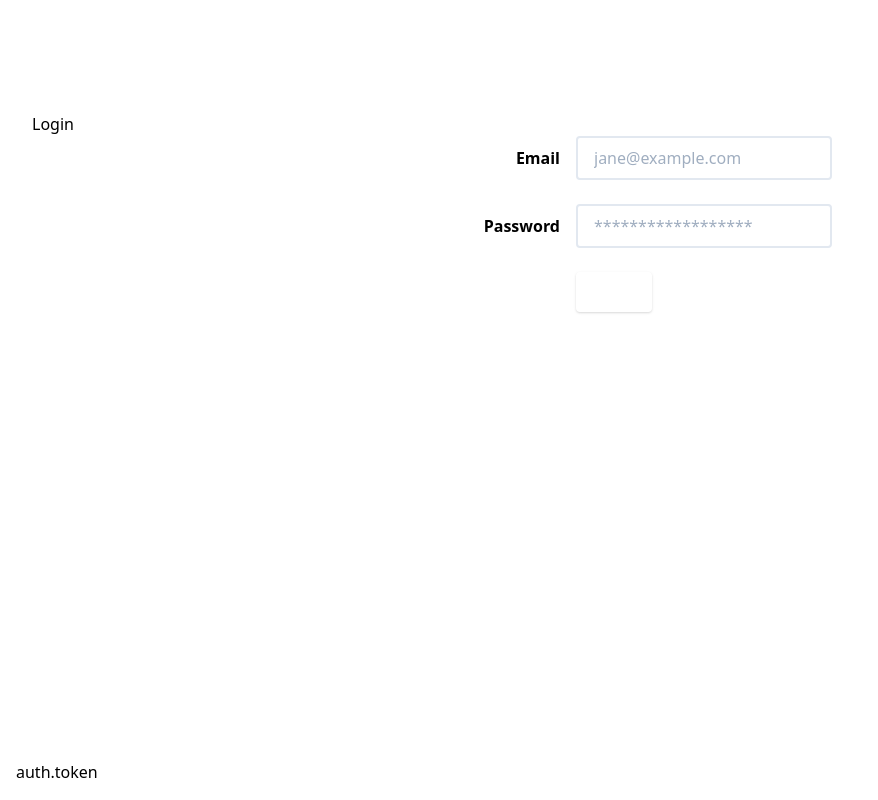
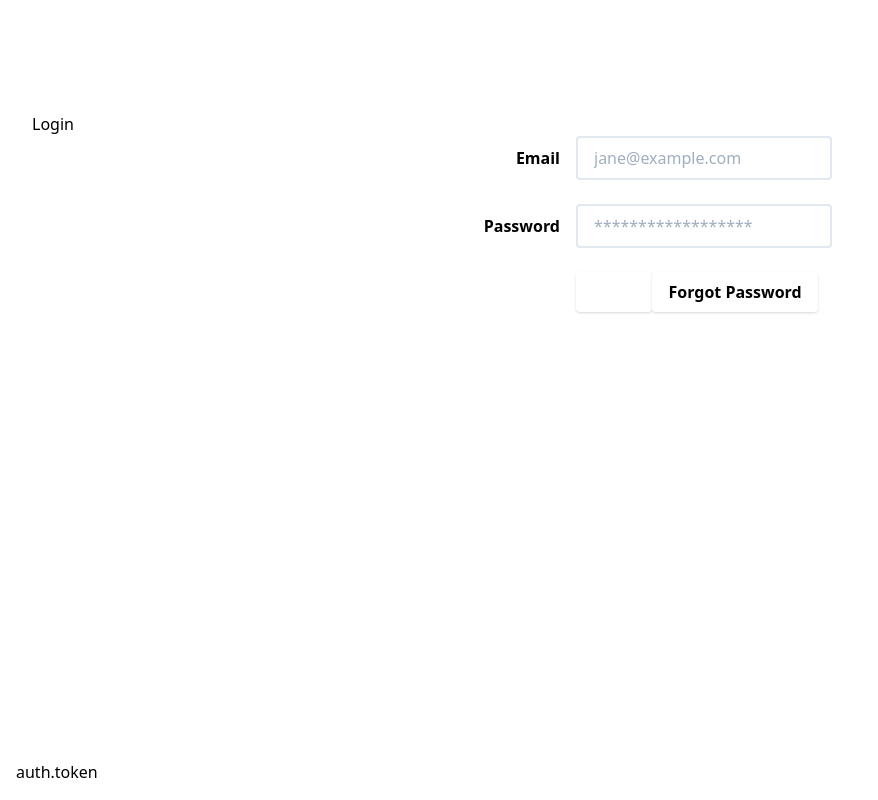
Before and after one commit to stagerightlabs/laravel-jwt-server, a Vue app in the folder vue/: page /#/login in a window 1280 px wide. Shown: the whole page, without its empty margins (0-878 px from the left). Built offline with nearby package versions, Linux system fonts and the light colour scheme; no server answers.

Commit message:
Extract validation message helpers to a mixin.

```diff
--- a/vue/src/components/Login.vue
+++ b/vue/src/components/Login.vue
@@ -32,6 +32,11 @@
             type="button"
             @click.prevent="login">Login
           </button>
+          <button
+            class="shadow bg-white border-1 border-purple hover:bg-purple-light text-black font-bold py-2 px-4 rounded"
+            type="button"
+            @click.prevent="forgot">Forgot Password
+          </button>
         </div>
       </div>
     </form>
@@ -39,7 +44,10 @@
 </template>
 
 <script>
+import validation from '../mixins/validation'
+
 export default {
+  mixins: [validation],
   data () {
     return {
       credentials: {
@@ -47,10 +55,12 @@ export default {
         password: ''
       },
       apiUrl: process.env.API_URL,
-      errors: {}
     }
   },
   methods: {
+    forgot() {
+      this.$router.push({name: 'ForgotPassword'})
+    },
     login () {
       let self = this
       this.clearErrors()
@@ -74,17 +84,6 @@ export default {
       }
       this.clearErrors()
     },
-    clearErrors () {
-      this.errors = {}
-    },
-    hasError (key) {
-      return this.errors.hasOwnProperty(key)
-    },
-    getErrorMessage (key) {
-      if (this.errors.hasOwnProperty(key)) {
-        return this.errors[key][0]
-      }
-    }
   }
 }
 </script>
--- /dev/null
+++ b/vue/src/mixins/validation.js
@@ -0,0 +1,20 @@
+export default {
+  data() {
+    return {
+      errors: {}
+    }
+  },
+  methods: {
+    hasError(key) {
+      return this.errors.hasOwnProperty(key)
+    },
+    getErrorMessage(key) {
+      if (this.errors.hasOwnProperty(key)) {
+        return this.errors[key][0]
+      }
+    },
+    clearErrors() {
+      this.errors = {}
+    },
+  }
+}
```
